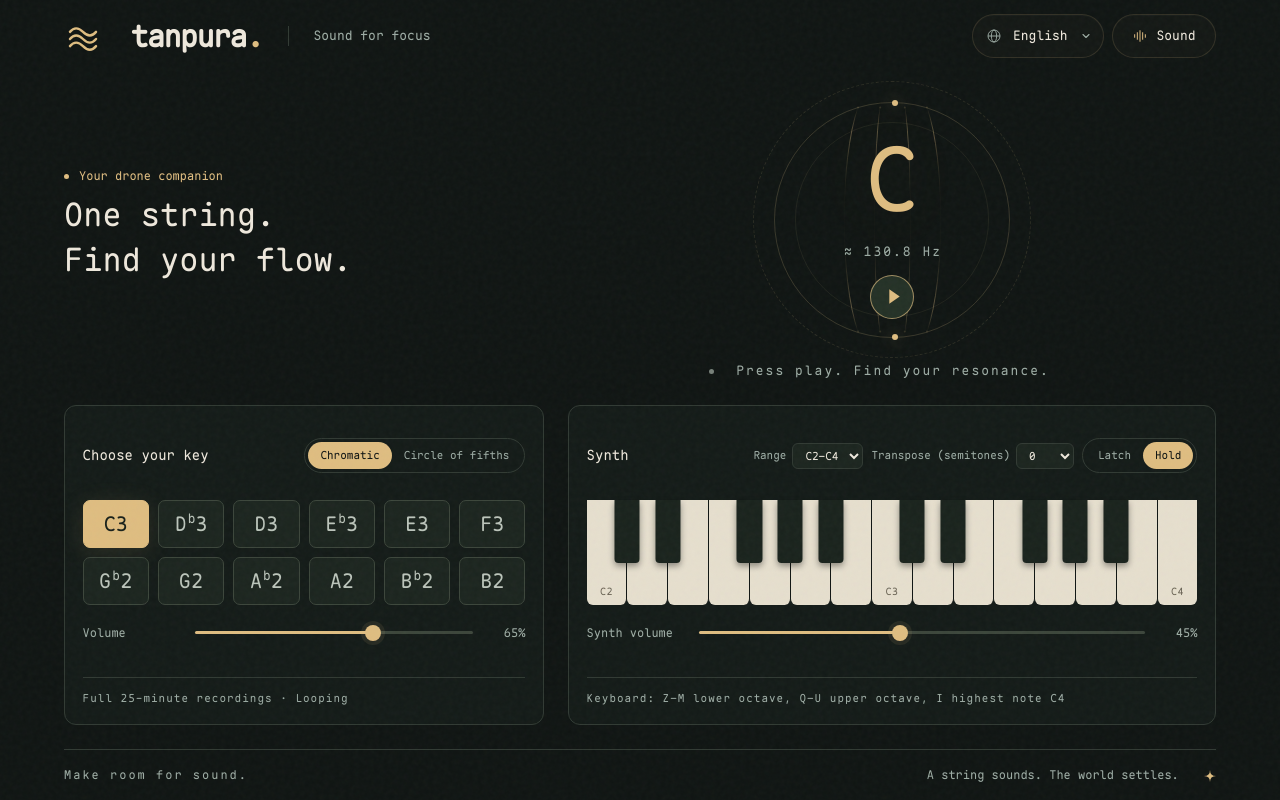
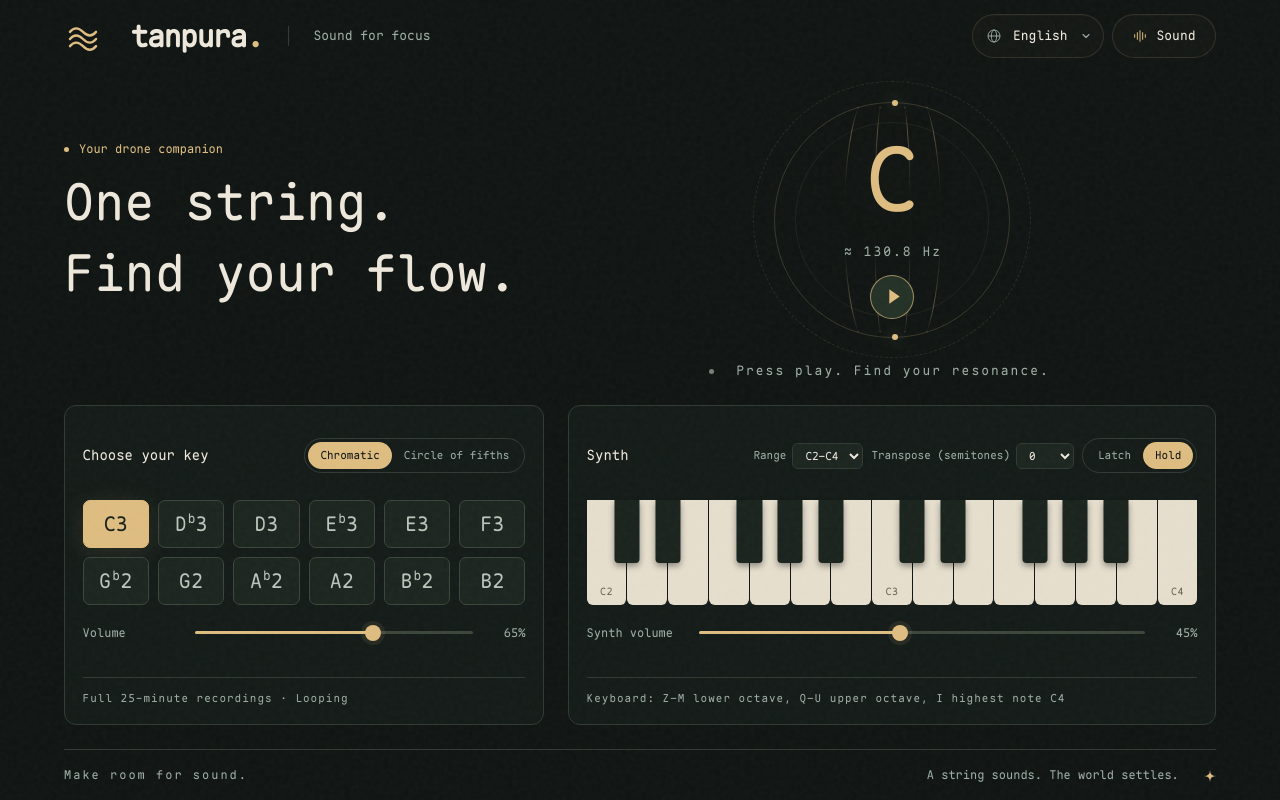
Before and after one commit to exxxdox/tanpura-drone, a Vue app: page / in a window 1280 px wide. Built offline with nearby package versions, Linux system fonts and the light colour scheme.

Commit message:
fix: size hero text to available space

```diff
--- a/src/App.vue
+++ b/src/App.vue
@@ -335,11 +335,11 @@ onUnmounted(() => {
     <main class="relative mx-auto grid max-w-[1440px] grid-cols-[1fr_1.6fr] items-center px-[6%] pb-[62px] pt-5 mobile:grid-cols-1 mobile:pt-[22px] wide:w-full wide:max-w-[1800px] wide:min-h-0 wide:grid-cols-[minmax(0,1fr)_minmax(0,1.35fr)] wide:grid-rows-[minmax(0,1fr)] wide:gap-x-6 wide:gap-y-[clamp(16px,2.4dvh,32px)] wide:px-[var(--gutter)] wide:pb-[clamp(18px,3dvh,40px)] wide:pt-0">
       <!-- 左右列独立分配剩余高度，选调展开只挤占左侧介绍区，右侧播放器不随之缩放。 -->
       <div class="contents wide:flex wide:h-full wide:self-stretch wide:min-h-0 wide:flex-col wide:gap-6">
-      <!-- 五度圈增加控制卡高度，矮桌面缩减介绍区，避免标题与页眉重叠。 -->
-      <section class="circle-compact:[&_h1]:text-[32px] circle-compact:[&_h1]:my-2 circle-compact:[&_p]:hidden circle-compact:[&>div:last-child]:hidden order-1 min-w-0 self-center wide:order-none wide:my-auto wide:self-stretch pt-[5px] mobile:z-[2] english:[container-type:inline-size]">
+      <!-- 介绍区按左列实际剩余空间缩放，不再仅凭窗口高度强制缩成小字。 -->
+      <section class="hero-intro order-1 min-w-0 self-center wide:order-none wide:flex wide:flex-1 wide:min-h-0 wide:flex-col wide:justify-center wide:self-stretch wide:[container-type:size] wide:[container-name:hero] pt-[5px] mobile:z-[2] english:[container-type:inline-size] wide:english:[container-type:size]">
         <div class="flex items-center gap-[10px] text-[12px] tracking-[3px] text-gold mobile:text-[11px] english:tracking-normal"><span class="h-[5px] w-[5px] rounded-full bg-gold" /> {{ text.eyebrow }}</div>
         <!-- 中英文始终按两句分行；小屏中文放大便于阅读，英文按容器宽度缩放以免溢出。 -->
-        <h1 class="mb-[22px] mt-6 font-serif text-[clamp(48px,5.8vw,84px)] font-normal leading-[1.5] tracking-[4px] mobile:my-[15px] mobile:text-[clamp(36px,10vw,44px)] mobile:leading-[1.4] mobile:tracking-[2px] wide:my-[clamp(16px,2dvh,28px)] wide:text-[clamp(44px,min(4.8vw,7.4dvh),90px)] wide:leading-[1.4] english:tracking-normal english:text-[min(84px,10cqw)]"><span class="whitespace-nowrap">{{ text.heading1 }}</span><br /><span class="whitespace-nowrap">{{ text.heading2 }}</span></h1>
+        <h1 class="mb-[22px] mt-6 font-serif text-[clamp(48px,5.8vw,84px)] font-normal leading-[1.5] tracking-[4px] mobile:my-[15px] mobile:text-[clamp(36px,10vw,44px)] mobile:leading-[1.4] mobile:tracking-[2px] wide:my-[clamp(8px,3cqh,24px)] wide:text-[clamp(24px,min(13cqw,17cqh),90px)] wide:leading-[1.4] english:tracking-normal english:text-[min(84px,10cqw)] wide:english:text-[clamp(24px,min(10.5cqw,17cqh),84px)]"><span class="whitespace-nowrap">{{ text.heading1 }}</span><br /><span class="whitespace-nowrap">{{ text.heading2 }}</span></h1>
         <p class="my-[1em] text-[15px] leading-[2.1] tracking-[2px] text-muted mobile:m-0 mobile:text-[13px] mobile:leading-[1.8] short:text-[14px] english:tracking-normal">{{ text.intro1 }}<br class="mobile:hidden" />{{ text.intro2 }}</p>
         <div class="mt-[45px] flex items-center gap-[14px] text-[12px] tracking-[2px] text-muted mobile:hidden wide:mt-[clamp(16px,3dvh,40px)]"><span class="text-[30px] text-gold"><svg class="h-[1em] w-[1em]" viewBox="0 0 24 24" fill="none" stroke="currentColor" stroke-width="1.5" aria-hidden="true"><path d="M12 2v20M2 12h20M5 5l14 14M5 19 19 5" /></svg></span><span>{{ text.twelve }}</span></div>
       </section>
--- a/src/style.css
+++ b/src/style.css
@@ -90,3 +90,8 @@
     scroll-behavior: auto !important;
   }
 }
+
+/* 仅在介绍区确实放不下时收起次要文字，避免大窗口因旧断点留下大片空白。 */
+@container hero (max-height: 320px) {
+  .hero-intro > p, .hero-intro > div:last-child { display: none; }
+}
```
